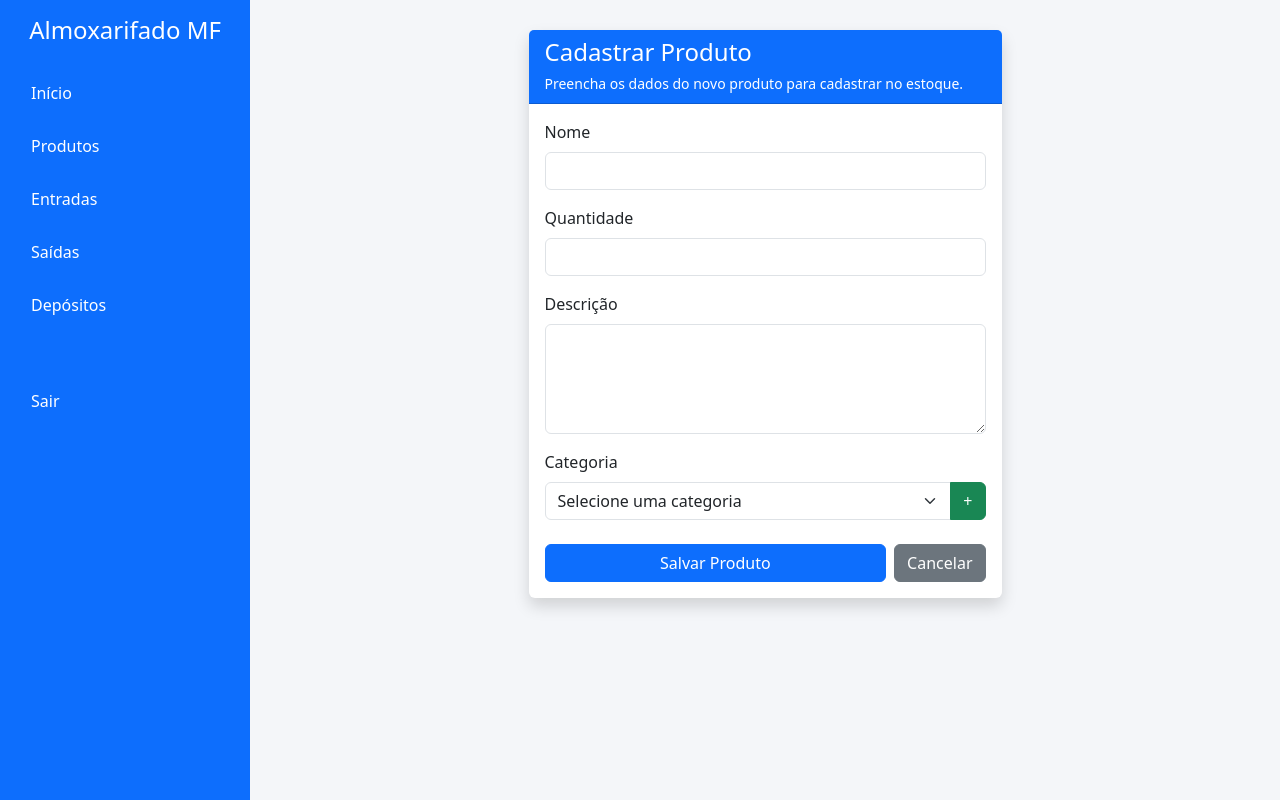
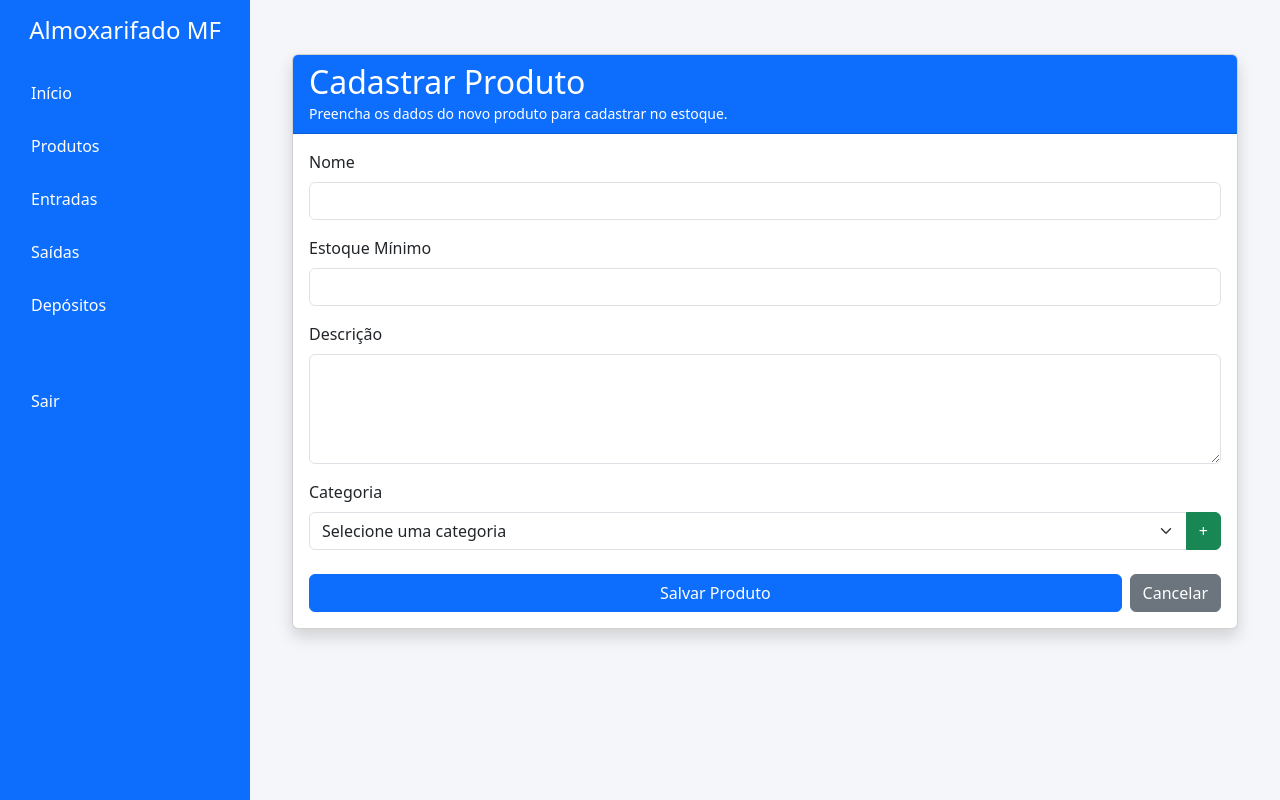
Before and after one commit to oFimose/Rep-Python-Projeto, a Django app: page /produtos/cadastrar/ in a window 1280 px wide. Run offline with Django 5.2, Linux system fonts and the light colour scheme; the visitor is signed in with stand-in values (Sample User, id 1); data that the repository does not hold is empty.

Commit message:
Atualizar cadastro de produtos

```diff
--- a/estoque/models.py
+++ b/estoque/models.py
@@ -11,7 +11,8 @@ class Categoria(models.Model):
 class Produto(models.Model):
     nome = models.CharField(max_length=100)
     descricao = models.TextField(blank=True)
-    quantidade = models.IntegerField(default=0)
+    quantidade = models.PositiveIntegerField(default=0)
+    estoque_minimo = models.PositiveIntegerField(default=0)
     categoria = models.ForeignKey(Categoria, on_delete=models.CASCADE)
 
     def __str__(self):
--- a/estoque/templates/cadastrar_produto.html
+++ b/estoque/templates/cadastrar_produto.html
@@ -10,18 +10,16 @@
 
 {% block content %}
 
-<div class="row justify-content-center">
-    <div class="col-md-8 col-lg-6">
-        <div class="card shadow border-0">
-            <div class="card-header {% if modo_edicao %}bg-warning text-dark{% else %}bg-primary text-white{% endif %}">
-                <h4 class="mb-1">
+<div class="container mt-4">
+    <div class="card shadow">
+        <div class="card-header bg-primary text-white">
+            <h2 class="mb-0">
                 {% if modo_edicao %}
                     Editar Produto
                 {% else %}
                     Cadastrar Produto
                 {% endif %}
-                </h4>
-
+            </h2>
             <small>
                 {% if modo_edicao %}
                     Altere os dados do produto e clique em salvar.
@@ -34,20 +32,19 @@
         <div class="card-body">
             <form method="POST">
                 {% csrf_token %}
-
                 <div class="mb-3">
                     <label class="form-label" for="id_nome">Nome</label>
                     <input type="text" name="nome" id="id_nome" class="form-control" value="{{ produto.nome|default:'' }}" required>
                 </div>
 
                 <div class="mb-3">
-                        <label class="form-label" for="id_quantidade">Quantidade</label>
-                        <input type="number" name="quantidade" id="id_quantidade" class="form-control" value="{{ produto.quantidade|default:'' }}" required>
+                    <label class="form-label" for="id_estoque_minimo">Estoque Mínimo</label>
+                    <input type="number" name="estoque_minimo" id="id_estoque_minimo" class="form-control" value="{{ produto.estoque_minimo|default:'' }}" min="0" required>
                 </div>
 
                 <div class="mb-3">
                     <label class="form-label" for="id_descricao">Descrição</label>
-                        <textarea name="descricao" id="id_descricao" rows="4" class="form-control">{{ produto.descricao|default:'' }}</textarea>
+                    <textarea name="descricao" id="id_descricao"rows="4" class="form-control">{{ produto.descricao|default:'' }}</textarea>
                 </div>
 
                 <div class="mb-4">
@@ -67,7 +64,8 @@
                 </div>
 
                 <div class="d-flex gap-2">
-                        <button type="submit" class="btn {% if modo_edicao %}btn-warning{% else %}btn-primary{% endif %} flex-fill">
+                    <button type="submit"
+                            class="btn {% if modo_edicao %}btn-warning{% else %}btn-primary{% endif %} flex-fill">
                         {% if modo_edicao %}
                             Salvar Alterações
                         {% else %}
@@ -82,6 +80,5 @@
         </div>
     </div>
 </div>
-</div>
 
 {% endblock %}
--- a/estoque/views.py
+++ b/estoque/views.py
@@ -56,11 +56,10 @@ def cadastrar_produto(request):
         Produto.objects.create(
             nome=request.POST["nome"],
             descricao=request.POST["descricao"],
-            quantidade=request.POST["quantidade"],
+            estoque_minimo=request.POST["estoque_minimo"],
             categoria=categoria
         )
         return redirect("produtos")
-
     categorias = Categoria.objects.all()
     return render(request, "cadastrar_produto.html", {"categorias": categorias})
 
@@ -75,18 +74,20 @@ def editar_produto(request, produto_id):
     if request.method == "POST":
         produto.nome = request.POST.get("nome")
         produto.descricao = request.POST.get("descricao")
-        produto.quantidade = request.POST.get("quantidade")
+        produto.estoque_minimo = request.POST.get("estoque_minimo")
         categoria_id = request.POST.get("categoria")
+
         if categoria_id:
             produto.categoria_id = categoria_id
         else:
             produto.categoria = None
+
         produto.save()
         return redirect("produtos")
     return render(request, "cadastrar_produto.html", {
-        'produto': produto,
-        'categorias': categorias,
-        'modo_edicao': True
+        "produto": produto,
+        "categorias": categorias,
+        "modo_edicao": True
     })
 
 @login_required
```
Also changed, not shown: estoque/migrations/0011_alter_categoria_id_alter_depositos_id_and_more.py (added), estoque/migrations/0012_remove_produto_quantidade_produto_estoque_minimo.py (added), estoque/migrations/0013_produto_quantidade.py (added). Lines whose indentation alone changed are shown as unchanged.
